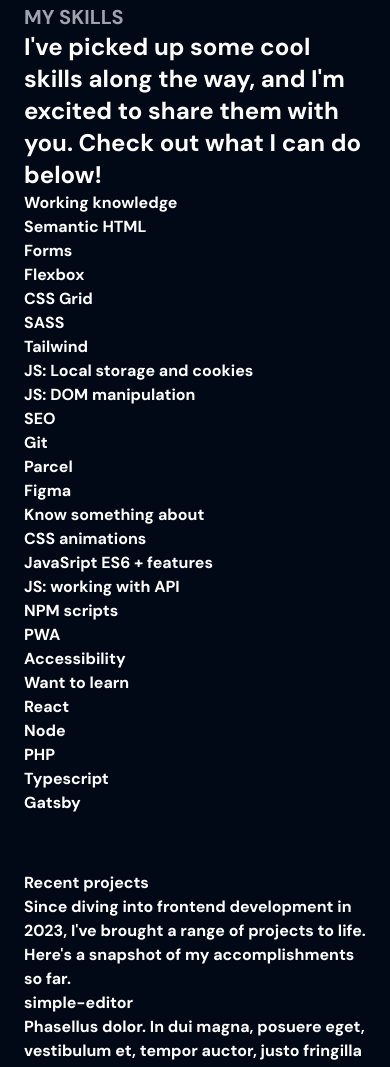
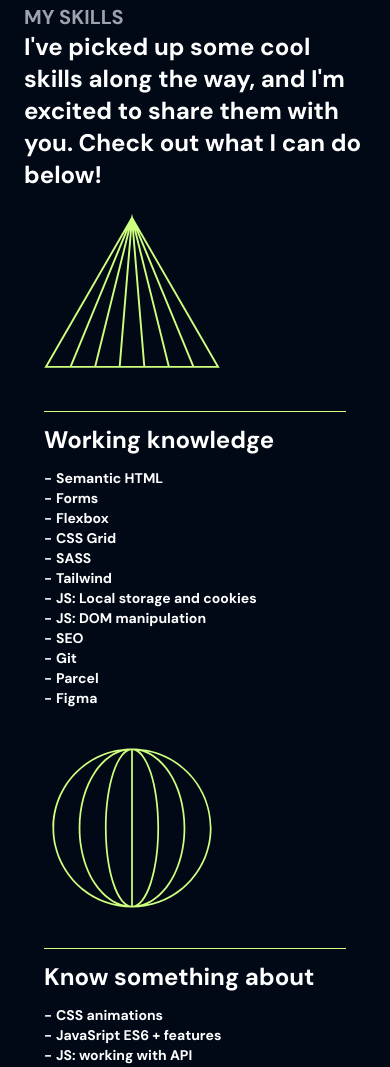
Before and after one commit to krzysiekkalinowski/wtf-portfolio, a website built with Parcel: page src/index.html in a window 390 px wide. Shown: the part 933-2000 px from the top of the page. Built offline with nearby package versions, Linux system fonts and the light colour scheme; files whose address does not match are found by name.

Commit message:
added mobile styles for skills section

```diff
--- a/src/index.html
+++ b/src/index.html
@@ -20,7 +20,8 @@
         <p class="text-xs text-secondTextColor">FRONTEND DEVELOPER</p>
       </div>
     </div>
-    <button class="absolute right-4 top-6 z-2 md:hidden hamburger--js"><img src="img/hamburger.svg" class="w-8 h-8 z-2"></img></button>
+    <button class="absolute right-4 top-6 z-2 md:hidden hamburger--js"><img src="img/hamburger.svg"
+        class="w-8 h-8 z-2"></button>
     <nav class="p-4 hidden md:block z-2 menu--js">
       <ul class="md:flex md: gap-x-10">
         <li class="mb-2 hover:text-primaryColor"><a href="#about">About</a></li>
@@ -34,60 +35,90 @@
   <main>
     <section id="top" class="flex flex-col items-grid gap-y-5 py-5 lg:grid-cols-3 lg:gap-x-36 lg:py-16">
       <div class="lg:col-span-2">
-        <h2 class="text-bold text-2xl mb-4 lg:text-5xl lg:leading-snug">My name is Krzysiek and I’m an aspiring <span class="text-primaryColor">Frontend developer.</span></h2>
-        <p class="text-secondTextColor mb-8 lg:text-2xl">You might be interested in checking the list of my <a href="#skills" class="text-white">skills</a>. Don’t forget to have a glimpse at my <a href="#projects" class="text-white">projects</a>. I’m
+        <h2 class="font-bold text-2xl mb-4 lg:text-5xl lg:leading-snug">My name is Krzysiek and I’m an aspiring <span
+            class="text-primaryColor">Frontend developer.</span></h2>
+        <p class="text-secondTextColor mb-8 lg:text-2xl">You might be interested in checking the list of my <a
+            href="#skills" class="text-white">skills</a>. Don’t forget to have a glimpse at my <a href="#projects"
+            class="text-white">projects</a>. I’m
           looking for a new challenges so if you have one - <a href="#contact" class="text-white">contact</a> me 😊</p>
         <div class="flex flex-col flex-inline gap-y-4">
-          <a href="#contact" class="py-2 px-6 bg-primaryColor text-buttonColor rounded-2xl flex gap-x-3"><img src="img/chat-icon.svg" alt="chat icon" aria-label="hidden">Get in touch</a>
-          <a href="#skills" class="py-2 px-6 bg-buttonColor text-primaryColor rounded-2xl border-borderColor border-2 flex gap-x-3"><img src="img/user-icon.svg" alt="user icon" aria-label="hidden">Get to know me</a>
+          <a href="#contact" class="py-2 px-6 bg-primaryColor text-buttonColor rounded-2xl flex gap-x-3"><img
+              src="img/chat-icon.svg" alt="chat icon" aria-label="hidden">Get in touch</a>
+          <a href="#skills"
+            class="py-2 px-6 bg-buttonColor text-primaryColor rounded-2xl border-borderColor border-2 flex gap-x-3"><img
+              src="img/user-icon.svg" alt="user icon" aria-label="hidden">Get to know me</a>
         </div>
       </div>
-      <img src="img/krzysztof-kalinowski.jpg" alt="Krzysztof Kalinowski" class="rounded-xl rounded-tr-imgRadius order-first">
+      <img src="img/krzysztof-kalinowski.jpg" alt="Krzysztof Kalinowski"
+        class="rounded-xl rounded-tr-imgRadius order-first">
     </section>
     <section id="skills" class="py-14">
-      <h2 class="text-xl text-bold text-secondTextColor">MY SKILLS</h2>
-      <p class="text-2xl text-medium">I've picked up some cool skills along the way, and I'm excited to share them with you. Check out what I can do
+      <h2 class="text-xl font-bold text-secondTextColor">MY SKILLS</h2>
+      <p class="text-2xl">I've picked up some cool skills along the way, and I'm excited to share them with
+        you. Check out what I can do
         below!</p>
-      <article>
-        <img>
-        <h3>Working knowledge</h3>
-        <ul>
-          <li>Semantic HTML</li>
-          <li>Forms</li>
-          <li>Flexbox</li>
-          <li>CSS Grid</li>
-          <li>SASS</li>
-          <li>Tailwind</li>
-          <li>JS: Local storage and cookies</li>
-          <li>JS: DOM manipulation</li>
-          <li>SEO</li>
-          <li>Git</li>
-          <li>Parcel</li>
-          <li>Figma</li>
-        </ul>
+      <article class="rounded-xl p-5 gap-y-10 flex flex-col bg-articleGradientBackground">
+        <img src="img/traingle.svg" alt="triangle" class="w-44 h-40">
+        <div class="flex flex-col gap-y-3">
+          <hr class="border-primaryColor">
+          <h3 class="text-2xl font-bold">Working knowledge</h3>
+          <ul class="list-none relative text-sm">
+            <li class="after:content-['-'] after:left-0 after:absolute ml-3">Semantic HTML</li>
+            <li class="after:content-['-'] after:left-0 after:absolute ml-3">Forms</li>
+            <li class="after:content-['-'] after:left-0 after:absolute ml-3">Flexbox</li>
+            <li class="after:content-['-'] after:left-0 after:absolute ml-3">CSS Grid</li>
+            <li class="after:content-['-'] after:left-0 after:absolute ml-3">SASS</li>
+            <li class="after:content-['-'] after:left-0 after:absolute ml-3">Tailwind</li>
+            <li class="after:content-['-'] after:left-0 after:absolute ml-3">JS: Local storage and cookies</li>
+            <li class="after:content-['-'] after:left-0 after:absolute ml-3">JS: DOM manipulation</li>
+            <li class="after:content-['-'] after:left-0 after:absolute ml-3">SEO</li>
+            <li class="after:content-['-'] after:left-0 after:absolute ml-3">Git</li>
+            <li class="after:content-['-'] after:left-0 after:absolute ml-3">Parcel</li>
+            <li class="after:content-['-'] after:left-0 after:absolute ml-3">Figma</li>
+          </ul>
+        </div>
       </article>
-      <article>
-        <img>
-        <h3>Know something about</h3>
-        <ul>
-          <li>CSS animations</li>
-          <li>JavaSript ES6 + features</li>
-          <li>JS: working with API</li>
-          <li>NPM scripts</li>
-          <li>PWA</li>
-          <li>Accessibility</li>
-        </ul>
+      <article class="rounded-xl p-5 gap-y-10 flex flex-col bg-articleGradientBackground">
+        <img src="img/circle.svg" alt="triangle" class="w-44 h-40">
+        <div class="flex flex-col gap-y-3">
+          <hr class="border-primaryColor">
+          <h3 class="text-2xl font-bold">Know something about</h3>
+          <ul class="list-none relative text-sm">
+            <li class="after:content-['-'] after:left-0 after:absolute ml-3">CSS animations</li>
+            <li class="after:content-['-'] after:left-0 after:absolute ml-3">JavaSript ES6 + features</li>
+            <li class="after:content-['-'] after:left-0 after:absolute ml-3">JS: working with API</li>
+            <li class="after:content-['-'] after:left-0 after:absolute ml-3">NPM scripts</li>
+            <li class="after:content-['-'] after:left-0 after:absolute ml-3">PWA</li>
+            <li class="after:content-['-'] after:left-0 after:absolute ml-3">Accessibility</li>
+            <li class="after:content-['-'] after:left-0 after:absolute ml-3">JS: Local storage and cookies</li>
+            <li class="after:content-['-'] after:left-0 after:absolute ml-3">JS: DOM manipulation</li>
+            <li class="after:content-['-'] after:left-0 after:absolute ml-3">SEO</li>
+            <li class="after:content-['-'] after:left-0 after:absolute ml-3">Git</li>
+            <li class="after:content-['-'] after:left-0 after:absolute ml-3">Parcel</li>
+            <li class="after:content-['-'] after:left-0 after:absolute ml-3">Figma</li>
+          </ul>
+        </div>
       </article>
-      <article>
-        <img>
-        <h3>Want to learn</h3>
-        <ul>
-          <li>React</li>
-          <li>Node</li>
-          <li>PHP</li>
-          <li>Typescript</li>
-          <li>Gatsby</li>
-        </ul>
+      <article class="rounded-xl p-5 gap-y-10 flex flex-col bg-articleGradientBackground">
+        <img src="img/hexagon.svg" alt="triangle" class="w-44 h-40">
+        <div class="flex flex-col gap-y-3">
+          <hr class="border-primaryColor">
+          <h3 class="text-2xl font-bold">Want to learn</h3>
+          <ul class="list-none relative text-sm">
+            <li class="after:content-['-'] after:left-0 after:absolute ml-3">React</li>
+            <li class="after:content-['-'] after:left-0 after:absolute ml-3">Node</li>
+            <li class="after:content-['-'] after:left-0 after:absolute ml-3">PHP</li>
+            <li class="after:content-['-'] after:left-0 after:absolute ml-3">Typescript</li>
+            <li class="after:content-['-'] after:left-0 after:absolute ml-3">Gatsby</li>
+            <li class="after:content-['-'] after:left-0 after:absolute ml-3">Accessibility</li>
+            <li class="after:content-['-'] after:left-0 after:absolute ml-3">JS: Local storage and cookies</li>
+            <li class="after:content-['-'] after:left-0 after:absolute ml-3">JS: DOM manipulation</li>
+            <li class="after:content-['-'] after:left-0 after:absolute ml-3">SEO</li>
+            <li class="after:content-['-'] after:left-0 after:absolute ml-3">Git</li>
+            <li class="after:content-['-'] after:left-0 after:absolute ml-3">Parcel</li>
+            <li class="after:content-['-'] after:left-0 after:absolute ml-3">Figma</li>
+          </ul>
+        </div>
       </article>
     </section>
     <section id="projects">
--- a/tailwind.config.js
+++ b/tailwind.config.js
@@ -10,6 +10,7 @@
         secondTextColor: '#9CA3AF',
         buttonColor: '#020916',
         borderColor: '#1F2937',
+        articleGradientBackground: "linear-gradient(325deg, rgba(255,255,255,0.04) 0%, rgba(255,255,255,0.1) 100%)",
       },
       fontFamily: {
         mainFontFamily: ['DM Sans', 'sans-serif'],
```
Also changed, not shown: src/img/circle.svg (added), src/img/hexagon.svg (added), src/img/traingle.svg (added).
